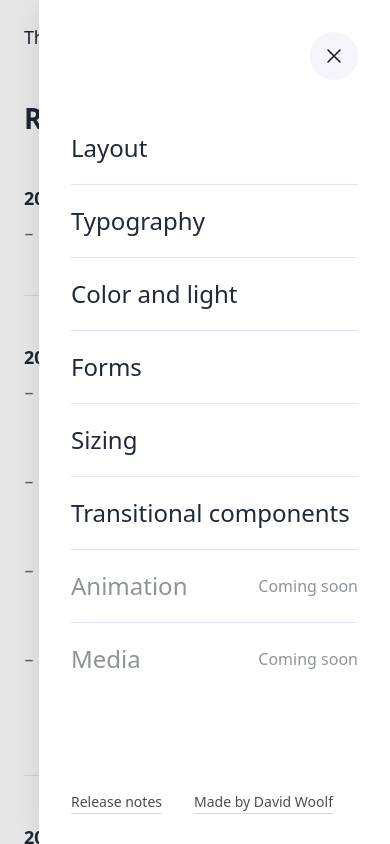
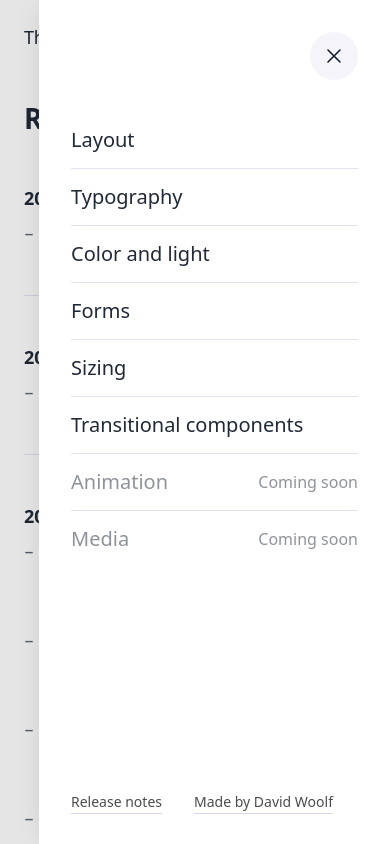
Before and after one commit to davidwoolf/anatomy-ui, a SvelteKit app: page /release-notes in a window 390 px wide. Both pictures are taken after a click on the button "Open site navigation". Shown: the top 844 px of the page. Built offline with nearby package versions, Linux system fonts and the light colour scheme; a web font is replaced by a local one.

Commit message:
fixed nav drawer on mobile

```diff
--- a/src/app.css
+++ b/src/app.css
@@ -59,12 +59,12 @@
 }
 
 @keyframes slideIn {
-  from {
+  0% {
     transform: translateX(100%);
   }
 
-  to {
-    transform: translateX(0);
+  100% {
+    transform: translateX(0px);
   }
 }
 
--- a/src/routes/(app)/nav.svelte
+++ b/src/routes/(app)/nav.svelte
@@ -96,9 +96,11 @@
   <div
     class="container"
     bind:this={container}
-    style:animation-name={expanded ? "slideIn" : "slideOut"}
+    style:--animation-name={expanded ? "slideIn" : "slideOut"}
     style:--animation-duration={expanded ? "0.6s" : "0.4s"}
-    style:animation-timing-function={expanded ? "cubic-bezier(0.25, 1, 0.5, 1)" : "ease"}>
+    style:--animation-timing-function={expanded
+      ? "cubic-bezier(0.25, 1, 0.5, 1)"
+      : "ease"}>
     <button class="close-menu" on:click={closePanel} aria-label="Close site navigation">
       <svg
         xmlns="http://www.w3.org/2000/svg"
@@ -187,6 +189,8 @@
   }
 
   .container {
+    animation-name: var(--animation-name);
+    animation-timing-function: var(--animation-timing-function);
     animation-duration: var(--animation-duration, 0);
     animation-fill-mode: forwards;
     animation-iteration-count: 1;
@@ -196,13 +200,12 @@
     display: flex;
     flex-direction: column;
     gap: 2rem;
-    position: absolute;
+    position: fixed;
     inset-inline-end: 0;
     max-inline-size: 90vw;
+    inline-size: 30rem;
     overflow: scroll;
     padding: 2rem;
-    transition: all 0.6s cubic-bezier(0.165, 0.84, 0.44, 1);
-    inline-size: 30rem;
   }
 
   nav {
@@ -214,12 +217,11 @@
   nav a,
   nav div {
     align-items: center;
-    block-size: 4.5rem;
+    block-size: 3.5rem;
     display: flex;
     color: var(--color-gray-800);
-    font-size: var(--font-size-2xl);
+    font-size: var(--font-size-xl);
     font-weight: 500;
-    min-block-size: 3rem;
     outline: none;
     transition: all 150ms ease;
   }
@@ -284,6 +286,12 @@
       block-size: calc(100% - 6rem);
       margin-block-start: 3rem;
     }
+
+    nav a,
+    nav div {
+      block-size: 4.5rem;
+      font-size: var(--font-size-2xl);
+    }
   }
 
   @media (prefers-reduced-motion) {
--- a/src/routes/(app)/release-notes/+page.svelte
+++ b/src/routes/(app)/release-notes/+page.svelte
@@ -11,6 +11,18 @@
   <Heading level="1">Release notes</Heading>
 
   <div class="stack">
+    <div>
+      <h2>
+        <time>2023-12-31</time>
+      </h2>
+
+      <ul>
+        <li>Fixed nav drawer on mobile</li>
+      </ul>
+    </div>
+
+    <Separator />
+
     <div>
       <h2>
         <time>2023-12-30</time>
```
